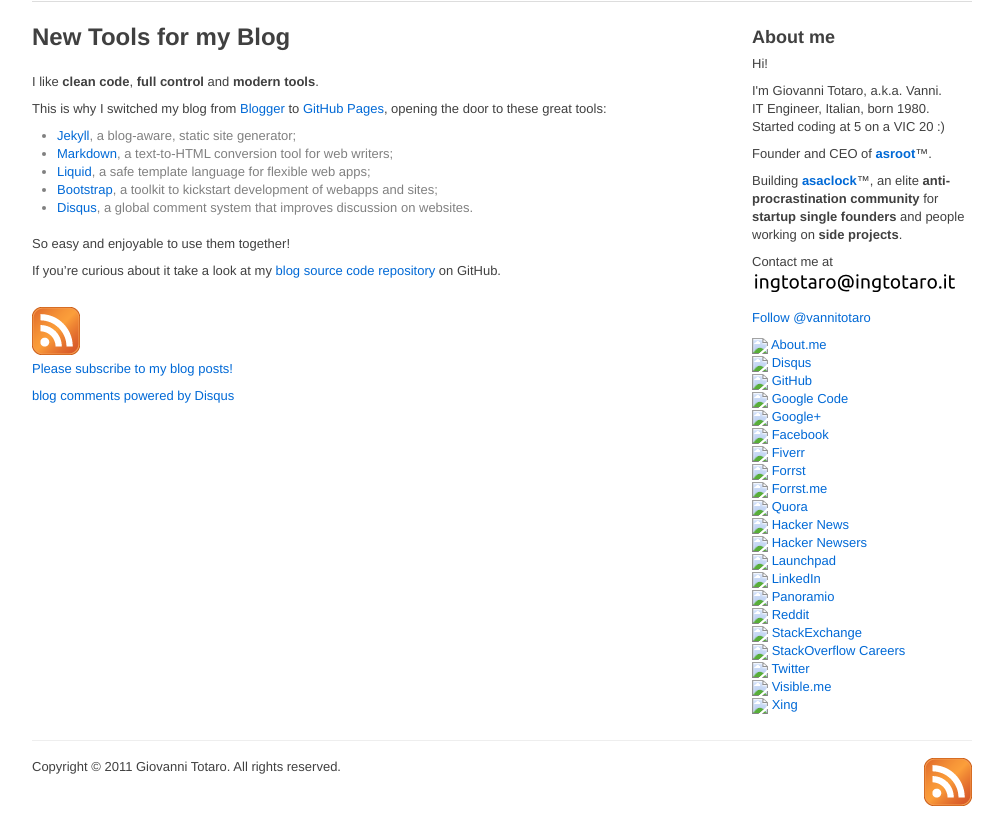
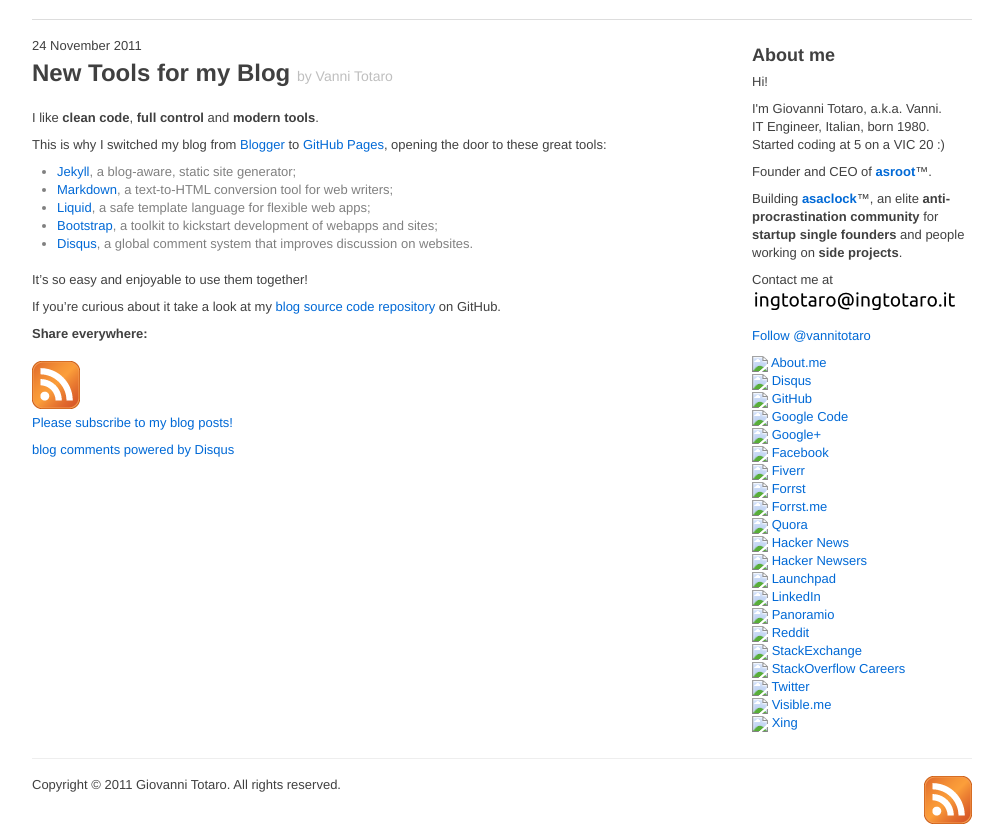
Before and after one commit to vannitotaro/vannitotaro.github.com, a Jekyll site: the page built from _posts/2011-11-24-new-tools-for-my-blog.md, in a window 1280 px wide and 1027 px high, cut to the strip 198-1027 px from the top of the window. Shown: the whole strip, without its empty margins (138-1141 px from the left). Built offline with Jekyll 4.4.1, drawn with Linux system fonts in a browser that asks for light colours; comment, search, counter and statistics services are not loaded.

Commit message:
Added author, date and AddThis widget.

```diff
--- /dev/null
+++ b/_includes/addthis.html
@@ -0,0 +1,10 @@
+<strong>Share everywhere:</strong>
+<div class="addthis_toolbox addthis_default_style addthis_32x32_style">
+<a class="addthis_button_preferred_1"></a>
+<a class="addthis_button_preferred_2"></a>
+<a class="addthis_button_preferred_3"></a>
+<a class="addthis_button_preferred_4"></a>
+<a class="addthis_button_compact"></a>
+<a class="addthis_counter addthis_bubble_style"></a>
+</div>
+<script type="text/javascript" src="http://s7.addthis.com/js/250/addthis_widget.js#pubid=ra-4ecee3da5129e451"></script>
--- a/_layouts/default.html
+++ b/_layouts/default.html
@@ -46,6 +46,7 @@
           <h1><small>Programming, hacking, web startups and more.</small></h1>
           <img src="http://www.gravatar.com/avatar/669dba7d7f87659c2262975aafebcd7b?s=110">
           <a href="http://www.asaclock.com" title="Anti-procrastination for startup founders"><img src="/img/asaclock.png"></a>
+          <br><br>
         </div>
         <div class="row">
           <div class="span11">
--- a/_layouts/post.html
+++ b/_layouts/post.html
@@ -2,10 +2,14 @@
 layout: default
 ---
 
-<h2>{{ page.title }}</h2>
+{{ page.date | date_to_long_string }}
+<h2>{{ page.title }}
+<small>by {{ page.author }}</small></h2>
 <br>
 
 {{ content }}
+
+{% include addthis.html %}
 
 <br>
 <a href="http://feeds.feedburner.com/ingtotaro" title="Subscribe to my posts"><img src="/img/feed.png" width="48" height="48"></a>
--- a/_posts/2011-11-24-new-tools-for-my-blog.md
+++ b/_posts/2011-11-24-new-tools-for-my-blog.md
@@ -1,6 +1,7 @@
 ---
 layout: post
 title: New Tools for my Blog
+author: Vanni Totaro
 ---
 
 I like **clean code**, **full control** and **modern tools**.
@@ -13,6 +14,6 @@
 - [Bootstrap](http://twitter.github.com/bootstrap/), a toolkit to kickstart development of webapps and sites;
 - [Disqus](http://disqus.com), a global comment system that improves discussion on websites.
 
-So easy and enjoyable to use them together!
+It's so easy and enjoyable to use them together!
 
 If you're curious about it take a look at my [blog source code repository](https://github.com/vannitotaro/vannitotaro.github.com) on GitHub.
--- a/index.html
+++ b/index.html
@@ -4,8 +4,10 @@
 ---
 
 <h2>Blog Posts <a href="http://feeds.feedburner.com/ingtotaro" title="Subscribe to my blog posts"><img src="/img/feed.png" width="48" height="48"></a></h2>
+<br>
 <ul>
   {% for post in site.posts %}
     <li><span>{{ post.date | date_to_string }}</span> &raquo; <a href="{{ post.url }}">{{ post.title }}</a></li>
   {% endfor %}
 </ul>
+{% include addthis.html %}
```
Also changed, not shown: README.md.
